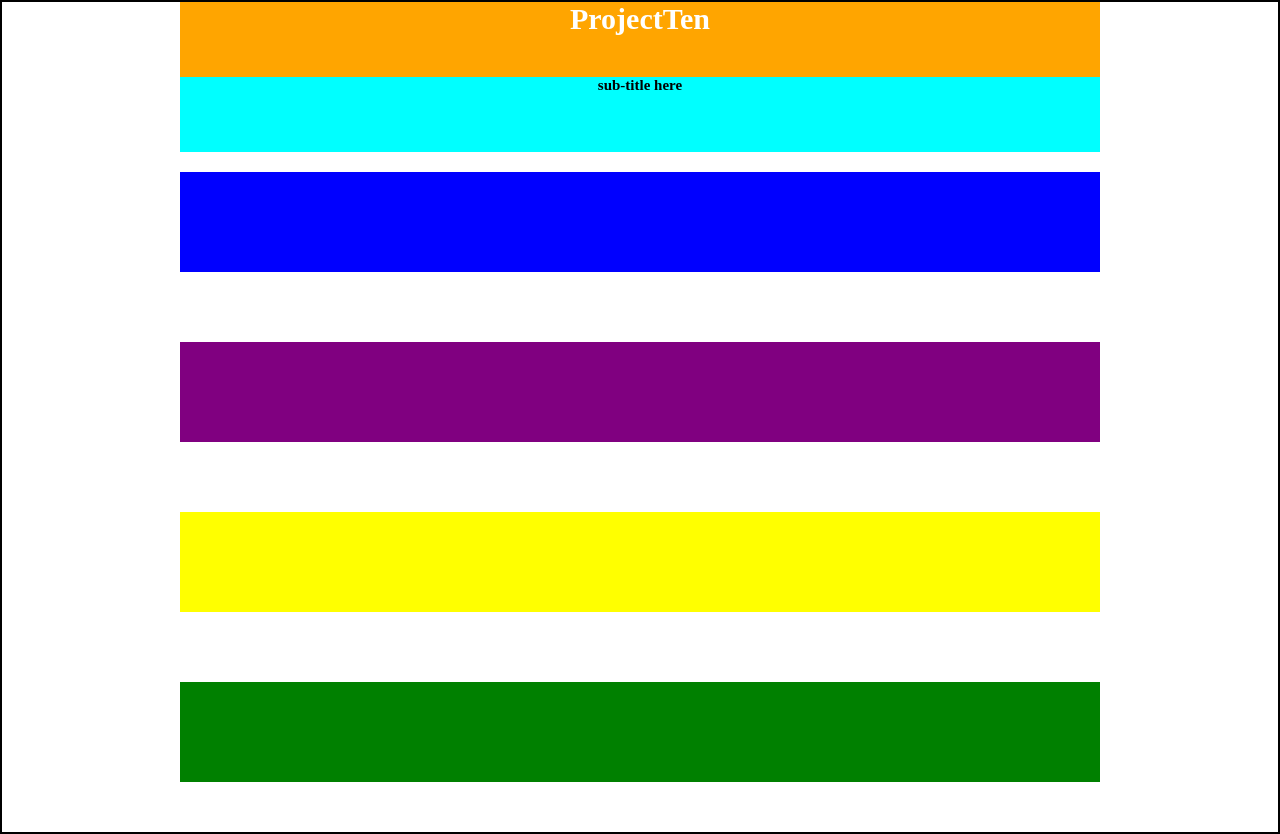
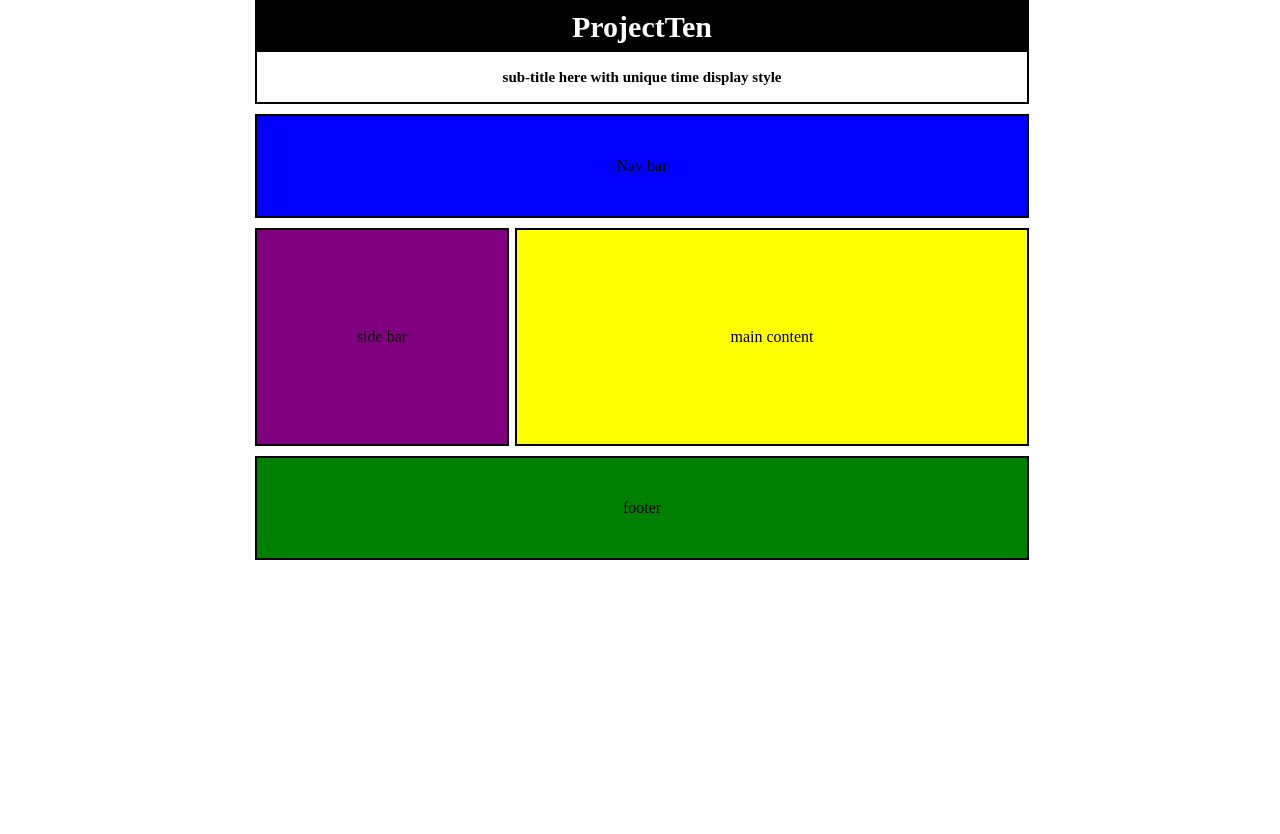
Before and after one commit to ianBayne81/projectten, a website built with webpack: page public/index.html in a window 1280 px wide. After the commit the page ends 800 px from the top, so only its background shows below. Built offline with nearby package versions, Linux system fonts and the light colour scheme.

Commit message:
updates
grid device display

```diff
--- a/public/index.html
+++ b/public/index.html
@@ -14,23 +14,23 @@
 
         <div id="header-container">
             <div class="header"><p>ProjectTen</p></div>
-            <div class="clock"><!--insert clock here--><p>sub-title here</p></div>
+            <div class="clock"><!--insert clock here--><p>sub-title here with unique time display style</p></div>
         </div>
 
         <div id="nav-bar">
-
+            Nav bar
         </div>
 
         <div id="side-bar">
-
+            side bar
         </div>
 
         <div id="main-content">
-
+            main content
         </div>
 
         <div id="footer">
-
+            footer
         </div>
 
     </div>
--- a/public/styles.css
+++ b/public/styles.css
@@ -3,73 +3,134 @@
     padding: 0;
 }
 
-#grid-container {
-    display: grid;
-    grid-template-columns: 1fr 450px 450px 1fr;
-    grid-template-rows: 1fr 1fr 1fr 1fr 1fr;
-    grid-template-areas:
-    ". index-header-container index-header-container ."
-    ". index-nav-bar index-nav-bar ."
-    ". index-side-bar index-side-bar ."
-    ". index-main-content index-main-content ."
-    ". index-footer index-footer .";
-    grid-gap: 20px;
-    border: 2pt solid black;
+/* These media query is for phone device only */
+@media screen and (min-width:0px) and (max-width: 540px) {
+    #grid-container {
+        display: grid;
+        grid-template-columns: 3fr,auto;
+        grid-template-rows: 1fr 1fr 1fr 1fr 1fr;
+        grid-template-areas:
+        "index-header-container index-header-container index-header-container"
+        "index-nav-bar index-nav-bar index-nav-bar"
+        "index-side-bar index-main-content index-main-content"
+        "index-side-bar index-main-content index-main-content"
+        "index-footer index-footer index-footer";
+        grid-gap: 10px;
+        width: 100%;
+    }
+ }
+
+ /* this media query is for tablet device display */
+@media screen and (min-width: 541px) and (max-width: 799px) {
+    #grid-container {
+        display: grid;
+        grid-template-columns: 1fr 150px 150px 150px 1fr;
+        grid-template-rows: 1fr 1fr 1fr 1fr 1fr;
+        grid-template-areas:
+        ". index-header-container index-header-container index-header-container ."
+        ". index-nav-bar index-nav-bar index-nav-bar ."
+        ". index-side-bar index-main-content index-main-content ."
+        ". index-side-bar index-main-content index-main-content ."
+        ". index-footer index-footer index-footer .";
+        grid-gap: 10px;
+    }
+}
+
+
+/* this media query is for pc device display */
+@media screen and (min-width: 800px) {
+    #grid-container {
+        display: grid;
+        grid-template-columns: 1fr 250px 250px 250px 1fr;
+        grid-template-rows: 1fr 1fr 1fr 1fr 1fr;
+        grid-template-areas:
+        ". index-header-container index-header-container index-header-container ."
+        ". index-nav-bar index-nav-bar index-nav-bar ."
+        ". index-side-bar index-main-content index-main-content ."
+        ". index-side-bar index-main-content index-main-content ."
+        ". index-footer index-footer index-footer .";
+        grid-gap: 10px;
+    }
 }
 
 #header-container {
     grid-area: index-header-container;
+    display: flex;
+    flex-direction: column;
     justify-content: center;
     align-items: center;
-    height: 100%;
+    height: 100px;
     width: 100%;
     background: red;
+    border: 2pt solid black;
 }
 
 .header {
+    display: flex;
+    justify-content: center;
+    align-items: center;
     text-align: center;
     font-size: 30px;
     color: white;
     font-weight: 600;
-    background: orange;
-    height: 75px;
+    background: black;
+    height: 100%;
     width: 100%;
 }
 
 .clock {
+    display: flex;
+    justify-content: center;
+    align-items: center;
     text-align: center;
     font-size: 15px;
     color: black;
     font-weight: 600;
-    background: aqua;
-    height: 75px;
+    background: white;
+    height: 100%;
     width: 100%;
 }
 
 #nav-bar {
     grid-area: index-nav-bar;
+    display: flex;
+    justify-content: center;
+    align-items: center;
     height: 100px;
     width: 100%;
     background: blue;
+    border: 2pt solid black;
 }
 
 #side-bar {
     grid-area: index-side-bar;
-    height: 100px;
+    display: flex;
+    justify-content: center;
+    align-items: center;
+    height: auto;
     width: 100%;
     background: purple;
+    border: 2pt solid black;
 }
 
 #main-content {
     grid-area: index-main-content;
-    height: 100px;
+    display: flex;
+    justify-content: center;
+    align-items: center;
+    height: auto;
     width: 100%;
     background: yellow;
+    border: 2pt solid black;
 }
 
 #footer {
     grid-area: index-footer;
+    display: flex;
+    justify-content: center;
+    align-items: center;
     height: 100px;
     width: 100%;
     background: green;
+    border: 2pt solid black;
 }
```
